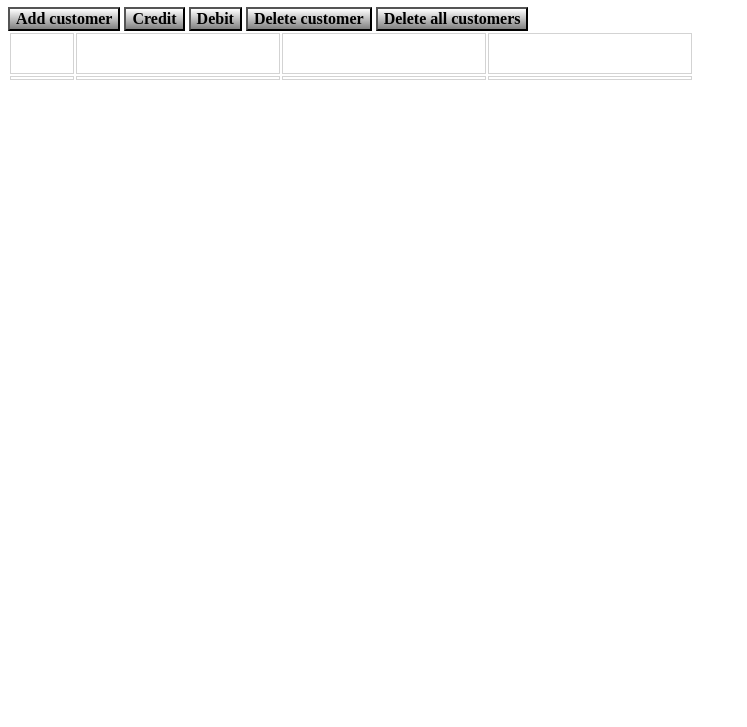
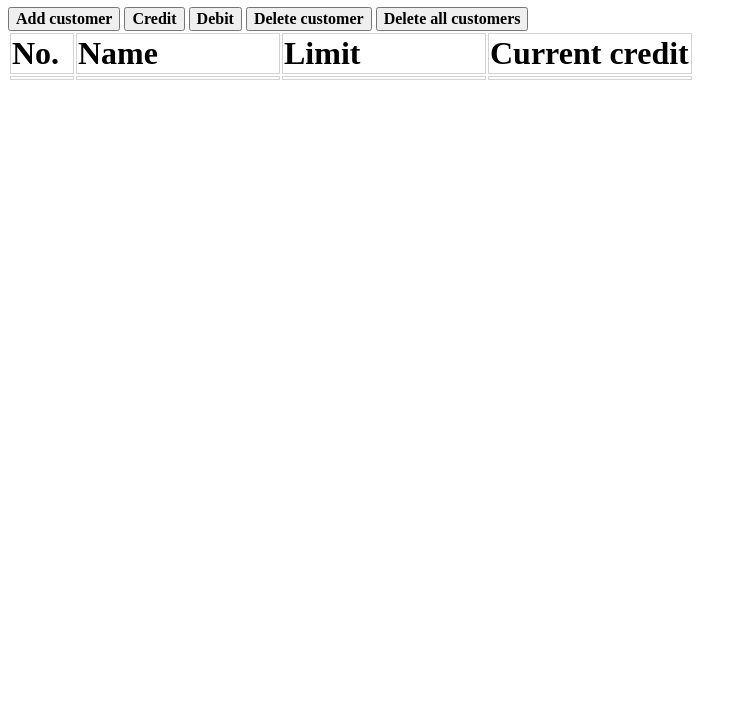
Before and after one commit to mInzamamMalik/credit, a plain HTML site: page index.html in a window 1280 px wide. Shown: the part 73-800 px from the top of the page, without its empty margins (0-747 px from the left). Drawn offline with Linux system fonts and the light colour scheme.

Commit message:
css edited according to remove background img
background img was too much ugly

```diff
--- a/main.css
+++ b/main.css
@@ -1,13 +1,5 @@
 *{
     font-family: "Segoe UI light";
-}
-
-body{
-   /* background-image: url("img/back.png");*/
-}
-
-table,h1{
-    color: white;
 }
 td,th{
     border: 1px double lightgrey;
@@ -17,11 +9,9 @@ td,th{
 }
 .no{
     min-width: 60px;
-    text-align: center;
 }
 
 button{
     font-size: 16px;
     font-weight: bold;
-    background: linear-gradient(white,gray);
 }
```
